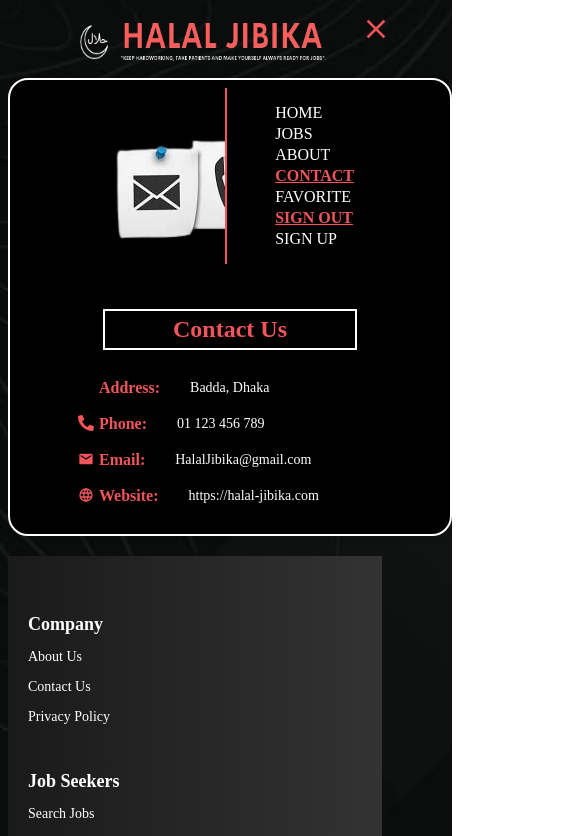
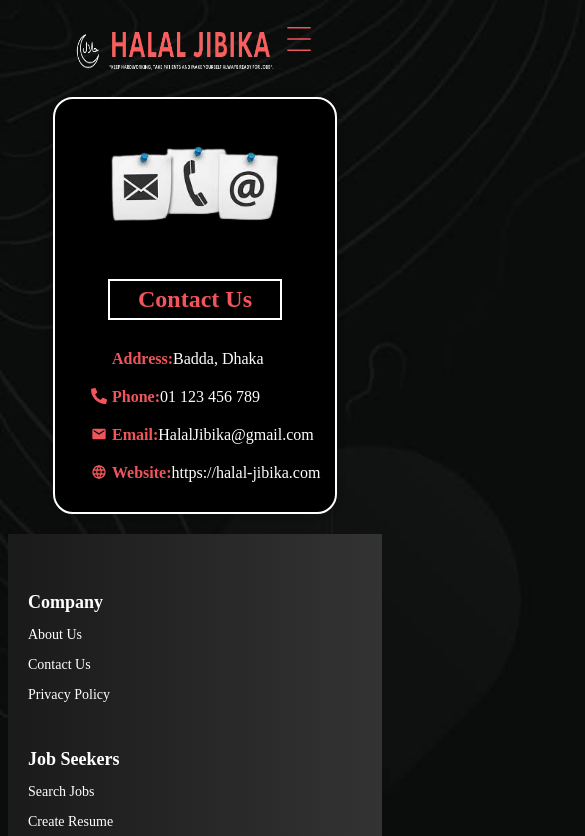
Before and after one commit to Web-Dev-Muhammad-Mamun/Halal-Jibika, a React (Vite) app: page /contact in a window 390 px wide. Shown: the top 836 px of the page, 585 px wide, since content can reach past the window. Built offline with nearby package versions, Linux system fonts and the light colour scheme; some icons are missing.

Commit message:
sign in authentication

```diff
--- a/src/Component/Contact/Contact.css
+++ b/src/Component/Contact/Contact.css
@@ -40,13 +40,37 @@
   @media only screen and (max-width: 768px) {
     .contact-info {
       text-align: left;
-      max-width: none; /* Remove max-width for responsiveness on smaller screens */
+      max-width: none;
+    }
+    .single-address {
+      gap: 0px;
+    }
+    .contact-info {
+      margin: 0 1rem;
+    }
+    .contact-container h2 {
+      width: 10rem;
+    }
+    .contact-container img {
+      width: 200px;
     }
   }
 
   /* Responsive styles for mobile */
   @media only screen and (max-width: 480px) {
-    .contact-info p {
-      font-size: 14px;
+    .contact-container {
+      width: 15rem;
+    }
+    .single-address {
+      gap: 0px;
+    }
+    .contact-info {
+      margin: 0 1rem;
+    }
+    .contact-container h2 {
+      width: 10rem;
+    }
+    .contact-container img {
+      width: 200px;
     }
   }
--- a/src/Component/Home/Home.css
+++ b/src/Component/Home/Home.css
@@ -87,3 +87,9 @@ font-family: 'Oswald', sans-serif;
         margin: 40px 10px;
     }
   }
+  @media only screen and (max-width: 768px) {
+    .hero-image img {
+        margin-top: 0;
+        margin-left: 2rem;
+    }
+  }
--- a/src/Layout/NavBar/NavBar.css
+++ b/src/Layout/NavBar/NavBar.css
@@ -1,7 +1,3 @@
-.nav-bar-container {
-z-index: 100px;
-}
-
 /* logo */
 .logo {
   transition: 0.5s all ease;
@@ -19,21 +15,29 @@ body {
   background-size: cover;
   background-repeat: no-repeat;
 }
-
-/* navigation bar section */
 .navigation-bar-section {
   display: flex;
-  flex: 1;
   align-items: center;
-  gap: 2rem;
+  gap: 0.5rem;
+}
+.user-info {
+  display: flex;
+  align-items: center;
+  font-size: 16px;
+}
+.user-info span {
+  color: #f0555b;
+  font-size: 16px;
+}
+.user-info img {
+  width: 50px;
   height: 50px;
 }
-
 .navigation-name {
   display: flex;
   gap: 3rem;
+  align-items: center;
 }
-
 .navBar ul li a {
   color: white;
   transition: 0.4s all;
@@ -42,43 +46,119 @@ body {
   justify-content: center;
   transition: 0.5s all ease;
   text-transform: uppercase;
+  cursor: pointer;
+  font-size: 16px;
 }
-
 .navBar ul li a:focus {
   color: #f0555b;
 }
-
 .navBar ul li a:hover {
   color: #f0555b;
   font-size: 15px;
 }
-
+a{
+  text-decoration: none;}
 li {
   list-style: none;
 }
-
 .toggle-btn {
   display: none;
 }
-
 /* responsive */
-
-@media only screen and (max-width: 768px) {
+@media only screen and (max-width: 500px) {
   .navigation-bar-section {
     padding-inline: 4.4rem;
     justify-content: space-around;
     position: relative;
   }
-
-  .logo {
-    width: 250px;
-  }
-
   .navBar {
     position: absolute;
     transition: all 0.2s;
     top: 5rem;
-    right: -35%;
+    left: 360px;
+    z-index: 10;
+  }
+.logo {
+  width: 200px;
+}
+.navBar ul li {
+  padding: 8px 3px;
+  margin-bottom: 3px;
+  margin-right: 20px;
+}
+  .show {
+    left: 0px;
+    justify-content: center;
+    align-items: center;
+    border-left: 2px solid #f0555b;
+    background: black;
+  }
+  .user-info {
+    display: block;
+    margin-left: -0px;
+    align-items: center;
+    gap: 1rem;
+    font-size: 16px;
+  }
+}
+
+
+@media only screen and (max-width:  768px) {
+  .navigation-bar-section {
+    padding-inline: 4.4rem;
+    justify-content: space-around;
+    position: relative;
+  }
+  .navBar {
+    position: absolute;
+    transition: all 0.2s;
+    top: 5rem;
+    left: 45rem;
+    z-index: 10;
+  }
+  .navBar ul li {
+    padding: 8px 3px;
+    margin-bottom: 3px;
+    margin-right: 20px;
+  }
+
+  .navigation-name {
+    display: block;
+  }
+
+  .toggle-btn {
+    display: block;
+    color: #f0555b;
+    font-size: 2rem;
+  }
+
+  .show {
+    left: 8rem;
+    justify-content: center;
+    align-items: center;
+    border-left: 2px solid #f0555b;
+    background: black;
+  }
+  .user-info {
+    display: block;
+    margin-left: -0px;
+    align-items: center;
+    gap: 1rem;
+    font-size: 16px;
+  }
+}
+
+/* Responsive for tablet-sized screens */
+@media only screen and (max-width: 1024px) {
+  .navigation-bar-section {
+    justify-content: center;
+  }
+  .navBar {
+    position: absolute;
+    transition: all 0.2s;
+    top: 5rem;
+    right: -41%;
+    z-index: 10;
   }
 
   .navBar ul li a {
@@ -86,7 +166,7 @@ li {
   }
 
   .navBar ul li {
-    padding: 0px 3px;
+    padding: 8px 3px;
     margin-bottom: 3px;
     margin-right: 20px;
   }
@@ -108,55 +188,11 @@ li {
     border-left: 2px solid #f0555b;
     background: black;
   }
-}
-
-/* Responsive for tablet-sized screens */
-@media only screen and (max-width: 1024px) {
-  .navigation-bar-section {
-    padding-inline: 4.4rem;
-  }
-
-  .logo {
-    width: 250px;
-  }
-
-  .navBar {
-    position: absolute;
-    transition: all 0.2s;
-    top: 5rem;
-    right: -35%;
-  }
-
-  .navBar ul li a {
-    padding: 5px;
-  }
-
-  .navBar ul li {
-    padding: 0px 3px;
-    margin-bottom: 3px;
-    margin-right: 20px;
-  }
-
-  .navigation-name {
+  .user-info {
     display: block;
-  }
-
-  .toggle-btn {
-    display: block;
-    color: #f0555b;
-    font-size: 2rem;
-  }
-
-  .show {
-    right: 0;
-    justify-content: center;
+    margin-left: -0px;
     align-items: center;
-    border-left: 2px solid #f0555b;
-    background: black;
+    gap: 1rem;
+    font-size: 16px;
   }
 }
-
-/* General media query for all devices */
-@media only screen and (min-width: 1025px) {
-  /* Add your styles for larger screens here */
-}
--- a/src/Layout/NavBar/NavBar.jsx
+++ b/src/Layout/NavBar/NavBar.jsx
@@ -1,22 +1,23 @@
-import { Link, NavLink } from "react-router-dom";
+import { Link, NavLink, useNavigate } from "react-router-dom";
 import { CiMenuBurger } from "react-icons/ci";
 import { IoMdClose } from "react-icons/io";
 import "./NavBar.css";
 import { useState } from "react";
-import { getAuth, signOut } from "firebase/auth";
+import { signOut } from "firebase/auth";
 import { auth } from "../../firebase.init";
 //
 const NavBar = () => {
+  const navigate = useNavigate();
   const logOut = () => {
-    const auth = getAuth();
-    signOut(auth);
+    signOut(auth).then((res) => {
+      navigate("/");
+      console.log(res);
+    });
   };
-  const [openBurger, setOpenBurger] = useState(true);
+  const [openBurger, setOpenBurger] = useState(false);
   const navLinkStyle = ({ isActive }) => {
     return {
       fontWeight: isActive ? "bold" : "normal",
-      textDecoration: isActive ? "underline" : "none",
-      color: isActive ? "#f0555b" : "white",
     };
   };
   return (
@@ -78,7 +79,7 @@ const NavBar = () => {
               </li>
 
               <li>
-                {auth ? (
+                {auth.currentUser ? (
                   <NavLink style={navLinkStyle} onClick={logOut}>
                     Sign Out
                   </NavLink>
@@ -89,12 +90,29 @@ const NavBar = () => {
                 )}
               </li>
 
-              <li>
-                <NavLink style={navLinkStyle} to='./signup'>
-                  Sign Up
-                </NavLink>
-              </li>
-              <li>{/* <h1>{auth.currentUser}</h1> */}</li>
+              <div className='user-info'>
+                <li>
+                  {auth.currentUser ? (
+                    <NavLink>
+                      {" "}
+                      <span>User Name: </span>
+                      {auth.currentUser?.displayName}
+                    </NavLink>
+                  ) : (
+                    <NavLink>
+                      <span>User Name :</span><strong>No User</strong>
+                    </NavLink>
+                  )}
+                </li>
+                {auth.currentUser?.photoURL ? (
+                  <img src={auth.currentUser?.photoURL} alt='profilePic' />
+                ) : (
+                  <img
+                    src='/src/assets/512x512bb-removebg-preview.png'
+                    alt=''
+                  />
+                )}
+              </div>
             </div>
           </ul>
         </div>
```
Also changed, not shown: src/assets/512x512bb-removebg-preview.png (added).
